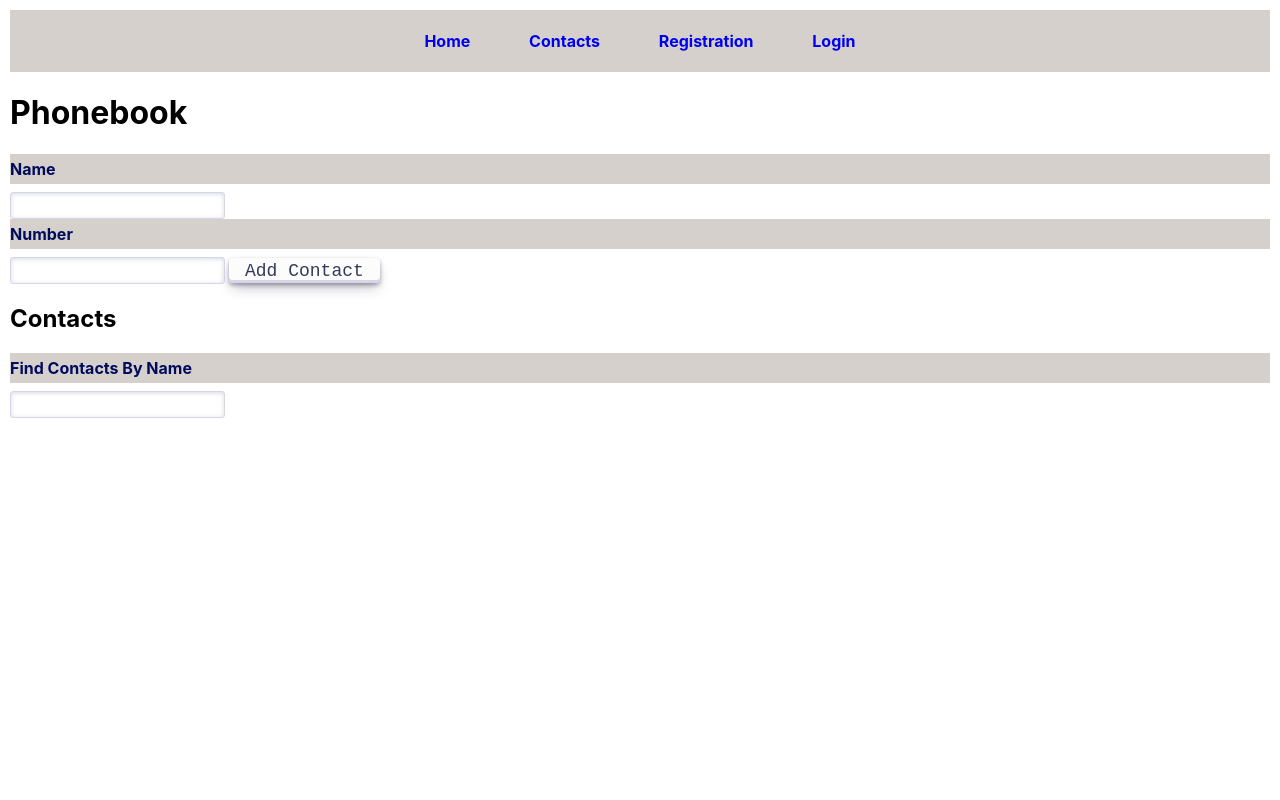
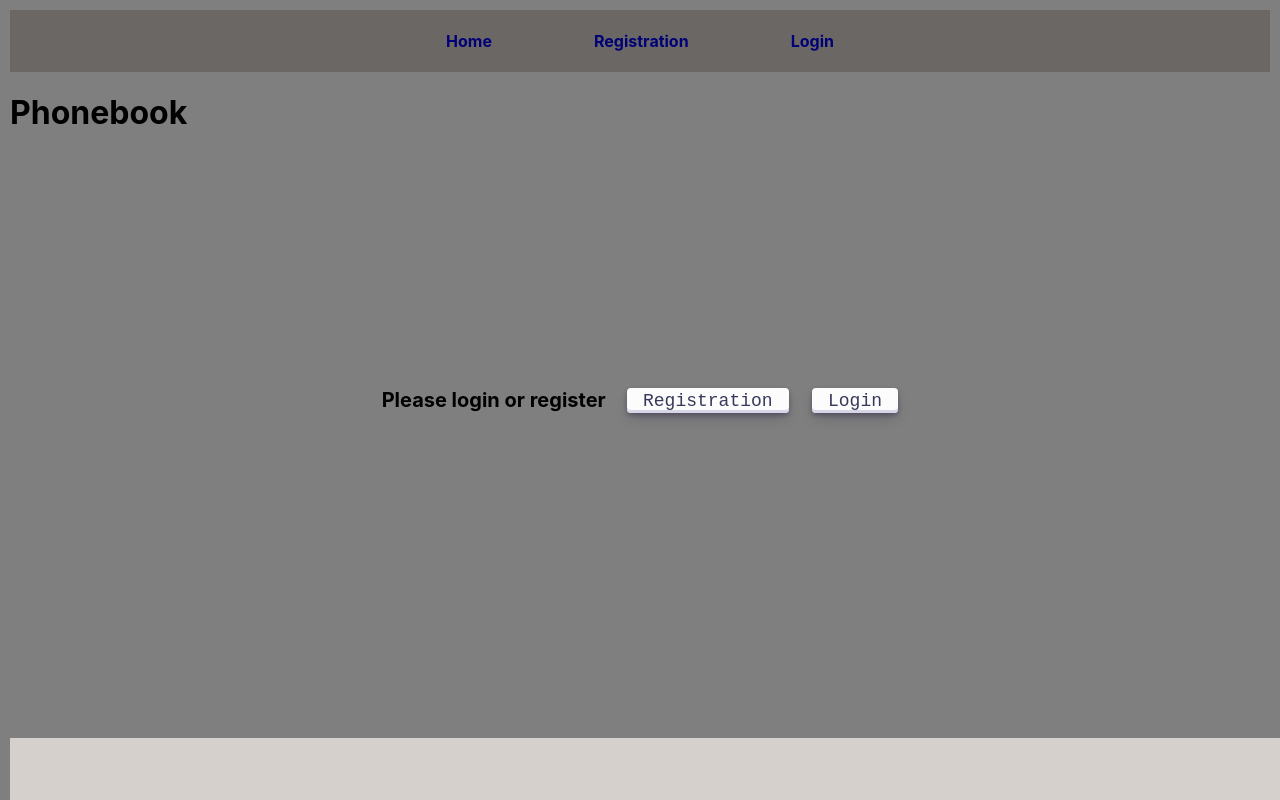
Before and after one commit to userzahar/goit-react-hw-08-phonebook, a React (Create React App) app: page /goit-react-hw-08-phonebook/contacts in a window 1280 px wide. Built offline with nearby package versions, Linux system fonts and the light colour scheme; no server answers.

Commit message:
add styled

```diff
--- a/src/components/App.jsx
+++ b/src/components/App.jsx
@@ -1,5 +1,5 @@
 import { Route, Routes,NavLink } from "react-router-dom";
-import { Header, NavigationList } from "./App.styled";
+import { FooterStyled, Header, NavigationList } from "./App.styled";
 import { Homepage } from "pages/Homepage/Homepage";
 import { Phonebook } from "pages/Phonebook/Phonebook";
 import { Register } from "../pages/Register/Register";
@@ -22,7 +22,7 @@ export function App() {
       <nav>
         <NavigationList>
           <li><NavLink to="/">Home</NavLink></li>
-          <li><NavLink to="/contacts">Contacts</NavLink></li>
+          {isLoggedIn && <li><NavLink to="/contacts">Contacts</NavLink></li>}
           {!isLoggedIn && <>
           <li><NavLink to="/register">Registration</NavLink></li>
           <li><NavLink to="/login">Login</NavLink></li></>}
@@ -40,6 +40,6 @@ export function App() {
     </Routes>
 
     </main>
-    <footer></footer>
+    <FooterStyled></FooterStyled>
   </>
 }
--- a/src/components/App.styled.js
+++ b/src/components/App.styled.js
@@ -24,3 +24,13 @@ export const NavigationList = styled.ul`
     color: #000b5b;
   }
 `;
+export const FooterStyled = styled.footer`
+  background-color: rgb(213, 208, 204);
+  min-height: 62px;
+  display: flex;
+  justify-content: space-around;
+  align-items: center;
+  position: fixed;
+  bottom: 0;
+  width: 100%;
+`;
--- a/src/components/LoginForm/LoginForm.jsx
+++ b/src/components/LoginForm/LoginForm.jsx
@@ -1,6 +1,7 @@
 import { useState } from "react";
 import { useDispatch } from "react-redux"
 import { authOperations } from "redux/auth/thunkAuth";
+import { FormLoginStyled } from "./LoginForm.styled";
 
 export const LoginForm = () => {
   const dispatch = useDispatch();
@@ -17,9 +18,9 @@ export const LoginForm = () => {
   };
 
     return <>
-    <form onSubmit={heandleSubmit}>
+    <FormLoginStyled onSubmit={heandleSubmit}>
   <label>
-    Електронна пошта:
+    Email:
           <input
             type="email"
             name="email"
@@ -28,7 +29,7 @@ export const LoginForm = () => {
   </label>
 
   <label>
-    Пароль:
+    Password:
     <input
             type="password"
             name="password"
@@ -37,7 +38,7 @@ export const LoginForm = () => {
   </label>
 
   <button type="submit">Увійти</button>
-      </form>
+      </FormLoginStyled>
 
     </>
 }
--- /dev/null
+++ b/src/components/LoginForm/LoginForm.styled.js
@@ -0,0 +1,70 @@
+import styled from 'styled-components';
+
+export const FormLoginStyled = styled.form`
+  position: fixed;
+  top: 50%;
+  left: 50%;
+  transform: translate(-50%, -50%);
+  flex-direction: column;
+  align-items: center;
+  & label {
+    display: flex;
+    flex-direction: column;
+    margin: 10px 0;
+  }
+  & label input {
+    height: 30px;
+    padding: 5px;
+    border: none;
+    border-radius: 5px;
+    background-color: #f8f8f8;
+    box-shadow: inset 0 0 5px rgba(0, 0, 0, 0.1);
+  }
+
+  & label input:focus {
+    outline: none;
+    box-shadow: inset 0 0 5px rgba(0, 0, 0, 0.3);
+  }
+
+  & button {
+    width: 179px;
+    -webkit-box-align: center;
+    align-items: center;
+    appearance: none;
+    background-color: rgb(252, 252, 253);
+    border-radius: 4px;
+    border-width: 0px;
+    box-shadow: rgba(45, 35, 66, 0.4) 0px 2px 4px,
+      rgba(45, 35, 66, 0.3) 0px 7px 13px -3px,
+      rgb(214, 214, 231) 0px -3px 0px inset;
+    box-sizing: border-box;
+    color: rgb(54, 57, 90);
+    cursor: pointer;
+    display: inline-flex;
+    font-family: 'JetBrains Mono', monospace;
+    height: 25px;
+    -webkit-box-pack: center;
+    justify-content: center;
+    line-height: 1;
+    list-style: none;
+    overflow: hidden;
+    padding-left: 16px;
+    padding-right: 16px;
+    position: relative;
+    text-align: left;
+    text-decoration: none;
+    transition: box-shadow 0.15s ease 0s, transform 0.15s ease 0s;
+    user-select: none;
+    touch-action: manipulation;
+    white-space: nowrap;
+    will-change: box-shadow, transform;
+    font-size: 18px;
+    margin-left: 4px;
+  }
+  & button:hover {
+    box-shadow: rgba(45, 35, 66, 0.4) 0px 4px 8px,
+      rgba(45, 35, 66, 0.3) 0px 7px 13px -3px,
+      rgb(214, 214, 231) 0px -3px 0px inset;
+    transform: translateY(-2px);
+  }
+`;
--- /dev/null
+++ b/src/components/ModalLogIn/ModalLogin.jsx
@@ -0,0 +1,12 @@
+// import { NavLink } from "react-router-dom"
+import { LinkStyled, ModalStyled } from "./ModalLogin.styled"
+
+export const ModalLogin = () => {
+    return <ModalStyled>
+        <h3>Please login or register</h3>
+        <ul>
+            <li><LinkStyled to="/register">Registration</LinkStyled></li>
+            <li><LinkStyled to="/login">Login</LinkStyled></li>
+        </ul>
+    </ModalStyled>
+}
--- /dev/null
+++ b/src/components/ModalLogIn/ModalLogin.styled.js
@@ -0,0 +1,74 @@
+import { NavLink } from 'react-router-dom';
+import styled from 'styled-components';
+
+export const ModalStyled = styled.div`
+  position: fixed;
+  top: 0;
+  left: 0;
+  right: 0;
+  bottom: 0;
+  display: flex;
+  align-items: center;
+  justify-content: center;
+  background-color: rgba(0, 0, 0, 0.5);
+  & h3 {
+    margin-right: 17px;
+    font-size: 20px;
+    font-weight: bold;
+    text-align: center;
+    margin-bottom: 20px;
+  }
+  & ul {
+    list-style: none;
+    padding: 0;
+    margin: 0;
+    display: flex;
+    justify-content: center;
+  }
+  & ul li {
+    margin-right: 20px;
+  }
+  & ul li:last-child {
+    margin-right: 0;
+  }
+`;
+export const LinkStyled = styled(NavLink)`
+  -webkit-box-align: center;
+  align-items: center;
+  appearance: none;
+  background-color: rgb(252, 252, 253);
+  border-radius: 4px;
+  border-width: 0px;
+  box-shadow: rgba(45, 35, 66, 0.4) 0px 2px 4px,
+    rgba(45, 35, 66, 0.3) 0px 7px 13px -3px,
+    rgb(214, 214, 231) 0px -3px 0px inset;
+  box-sizing: border-box;
+  color: rgb(54, 57, 90);
+  cursor: pointer;
+  display: inline-flex;
+  font-family: 'JetBrains Mono', monospace;
+  height: 25px;
+  -webkit-box-pack: center;
+  justify-content: center;
+  line-height: 1;
+  list-style: none;
+  overflow: hidden;
+  padding-left: 16px;
+  padding-right: 16px;
+  position: relative;
+  text-align: left;
+  text-decoration: none;
+  transition: box-shadow 0.15s ease 0s, transform 0.15s ease 0s;
+  user-select: none;
+  touch-action: manipulation;
+  white-space: nowrap;
+  will-change: box-shadow, transform;
+  font-size: 18px;
+  margin-left: 4px;
+  &:hover {
+    box-shadow: rgba(45, 35, 66, 0.4) 0px 4px 8px,
+      rgba(45, 35, 66, 0.3) 0px 7px 13px -3px,
+      rgb(214, 214, 231) 0px -3px 0px inset;
+    transform: translateY(-2px);
+  }
+`;
--- a/src/components/RegistrationForm/RegistrationForm.jsx
+++ b/src/components/RegistrationForm/RegistrationForm.jsx
@@ -1,6 +1,7 @@
 import { useState } from "react";
 import { useDispatch } from "react-redux";
 import { authOperations } from "redux/auth/thunkAuth";
+import { FormStyled } from "./RegistrationForm.styled";
 
 export const RegistrationForm = () => {
   const dispatch = useDispatch();
@@ -19,9 +20,9 @@ export const RegistrationForm = () => {
     dispatch(authOperations.register({email, password, name}));
   };
     return <>
-    <form onSubmit={heandleSubmit}>
+    <FormStyled onSubmit={heandleSubmit}>
   <label>
-    Ім'я:
+    Name:
           <input
             type="text"
             name="name"
@@ -29,7 +30,7 @@ export const RegistrationForm = () => {
             onChange={heandleChange} />
   </label>
   <label>
-    Електронна пошта:
+    Email:
           <input
             type="email"
             name="email"
@@ -38,7 +39,7 @@ export const RegistrationForm = () => {
   </label>
 
   <label>
-    Пароль:
+    Password:
     <input
             type="password"
             name="password"
@@ -46,7 +47,7 @@ export const RegistrationForm = () => {
             onChange={heandleChange} />
   </label>
 
-  <button type="submit">Зареєструватися</button>
-      </form>
+  <button type="submit">Registration</button>
+      </FormStyled>
     </>
 }
--- /dev/null
+++ b/src/components/RegistrationForm/RegistrationForm.styled.js
@@ -0,0 +1,71 @@
+import styled from 'styled-components';
+
+export const FormStyled = styled.form`
+  position: fixed;
+  top: 50%;
+  left: 50%;
+  transform: translate(-50%, -50%);
+  display: flex;
+  flex-direction: column;
+  align-items: center;
+  & label {
+    display: flex;
+    flex-direction: column;
+    margin: 10px 0;
+  }
+  & label input {
+    height: 30px;
+    padding: 5px;
+    border: none;
+    border-radius: 5px;
+    background-color: #f8f8f8;
+    box-shadow: inset 0 0 5px rgba(0, 0, 0, 0.1);
+  }
+
+  & label input:focus {
+    outline: none;
+    box-shadow: inset 0 0 5px rgba(0, 0, 0, 0.3);
+  }
+
+  & button {
+    width: 179px;
+    -webkit-box-align: center;
+    align-items: center;
+    appearance: none;
+    background-color: rgb(252, 252, 253);
+    border-radius: 4px;
+    border-width: 0px;
+    box-shadow: rgba(45, 35, 66, 0.4) 0px 2px 4px,
+      rgba(45, 35, 66, 0.3) 0px 7px 13px -3px,
+      rgb(214, 214, 231) 0px -3px 0px inset;
+    box-sizing: border-box;
+    color: rgb(54, 57, 90);
+    cursor: pointer;
+    display: inline-flex;
+    font-family: 'JetBrains Mono', monospace;
+    height: 25px;
+    -webkit-box-pack: center;
+    justify-content: center;
+    line-height: 1;
+    list-style: none;
+    overflow: hidden;
+    padding-left: 16px;
+    padding-right: 16px;
+    position: relative;
+    text-align: left;
+    text-decoration: none;
+    transition: box-shadow 0.15s ease 0s, transform 0.15s ease 0s;
+    user-select: none;
+    touch-action: manipulation;
+    white-space: nowrap;
+    will-change: box-shadow, transform;
+    font-size: 18px;
+    margin-left: 4px;
+  }
+  & button:hover {
+    box-shadow: rgba(45, 35, 66, 0.4) 0px 4px 8px,
+      rgba(45, 35, 66, 0.3) 0px 7px 13px -3px,
+      rgb(214, 214, 231) 0px -3px 0px inset;
+    transform: translateY(-2px);
+  }
+`;
--- a/src/pages/Phonebook/Phonebook.jsx
+++ b/src/pages/Phonebook/Phonebook.jsx
@@ -1,13 +1,18 @@
 import { ContactList } from "components/ContactList/ContactList"
 import { Filter } from "components/Filter/Filter"
 import { Form } from "components/Form/Form"
+import { ModalLogin } from "components/ModalLogIn/ModalLogin"
+import { useSelector } from "react-redux"
 
 export const Phonebook = () => {
-    return <>
+    const isLoggedIn = useSelector(state => {
+    return state.auth.isLoggedIn
+  })
+  return <>
     <h1>Phonebook</h1>
-      <Form />
+      {isLoggedIn ? <><Form />
       <h2>Contacts</h2>
         <Filter />
-        <ContactList />
+        <ContactList /></> : <ModalLogin/>}
     </>
 }
```
